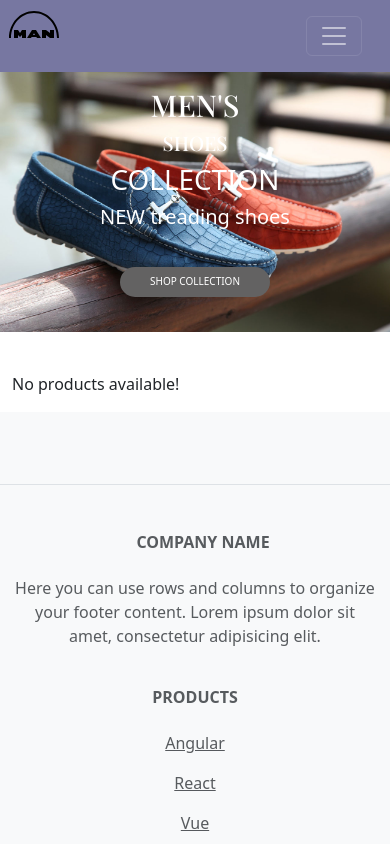
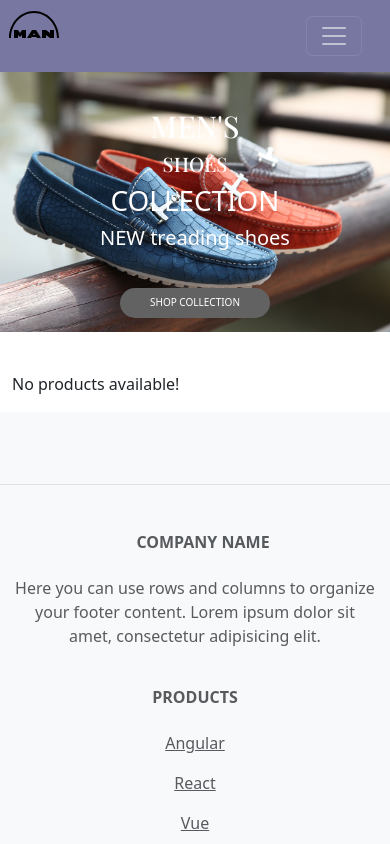
Before and after one commit to mubeen7726/shoe-market, a Next.js app: page / in a window 390 px wide. Shown: the top 844 px of the page. Built offline with nearby package versions, Linux system fonts and the light colour scheme; a web font is replaced by a local one.

Commit message:
bottomset

```diff
--- a/app/components/imageup/main.css
+++ b/app/components/imageup/main.css
@@ -24,7 +24,7 @@ font-size: 30px !important;
     }
     .adjust{
         position: relative;
-        bottom: 51px ;
+        bottom: 30px ;
     }
 
 }
```
